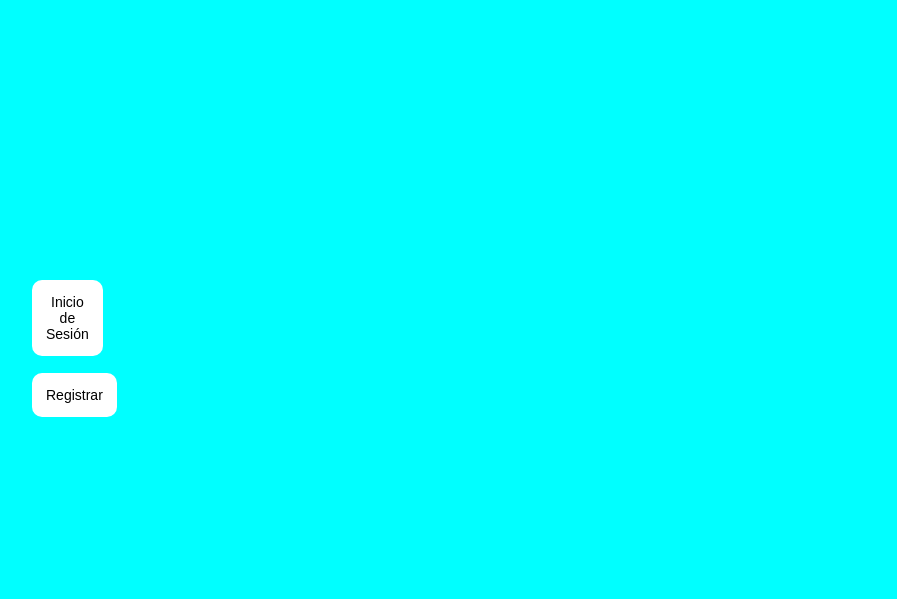
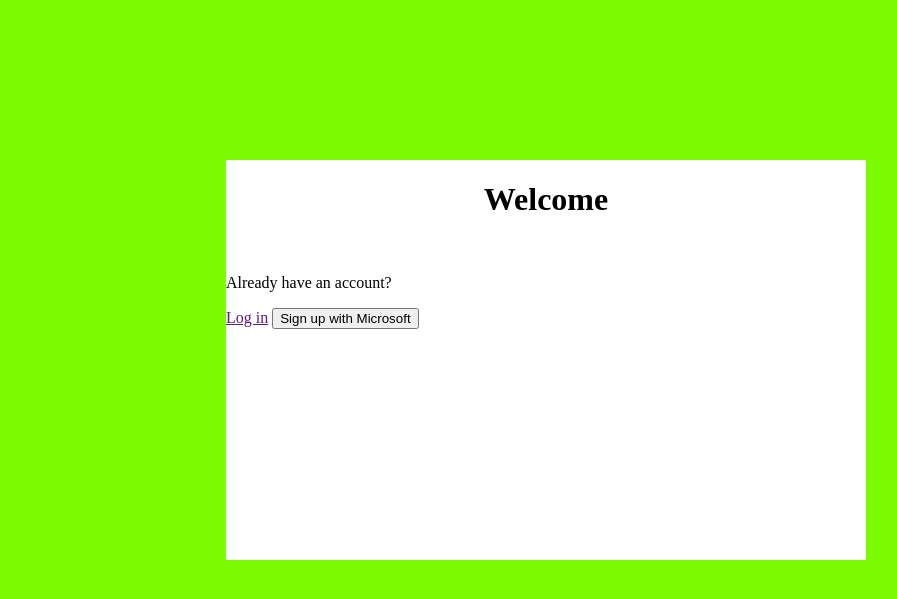
Before and after one commit to EnigMaticSpac3/Superate-GivingBack_App, a PHP site: page / in a window 1280 px wide. Shown: the top 599 px of the page, without its empty margins (94-991 px from the left). Run offline with PHP 8.4, Linux system fonts and the light colour scheme.

Commit message:
preclass changes
Co-authored-by: Lester Gonzalez <lester.gonzalez2021@jupa.superate.org.pa>

```diff
--- a/index.html
+++ b/index.html
@@ -9,10 +9,11 @@
 </head>
 <body>
 <div class="content">
-    <button class="btis">Inicio de Sesión</button>
-    <br>
-    <br>
-    <button class="btis">Registrar</button>
+   <h1>Welcome</h1>
+   <img src="" alt="">
+   <img src="" alt="">
+   <p>Already have an account?</p><a href="">Log in</a>
+   <button>Sign up with Microsoft</button>
 </div>
 </body>
 </html>
--- a/resources/style/estilo.css
+++ b/resources/style/estilo.css
@@ -1,24 +1,18 @@
 body{
-    background: aqua;
-    font-family: 'Gill Sans', 'Gill Sans MT', Calibri,
-     'Trebuchet MS', sans-serif;
-     font-size: 14px;
+    background:lawngreen;
+     font-size: 16px;
 }
 
 .content{
 position: absolute;
-width:1em;
-height: 1em;
-top: 20em;
-left: 9em;
+background: white;
+width: 50%;
+height: 50%;
+top: 20%;
+left: 25%;
+}
+
+h1{
+    text-align: center;
 }
 /* Botones de Incio de Sesión y de registrar*/
-
-.btis{
-font-size: 1em;
-background-color:#fff;
-padding: 1em  ;
-border-radius: 10px;
-outline: none;
-border: none;
-}
```
Also changed, not shown: estilo.css (deleted, +0 -24 lines), 1 other file.
